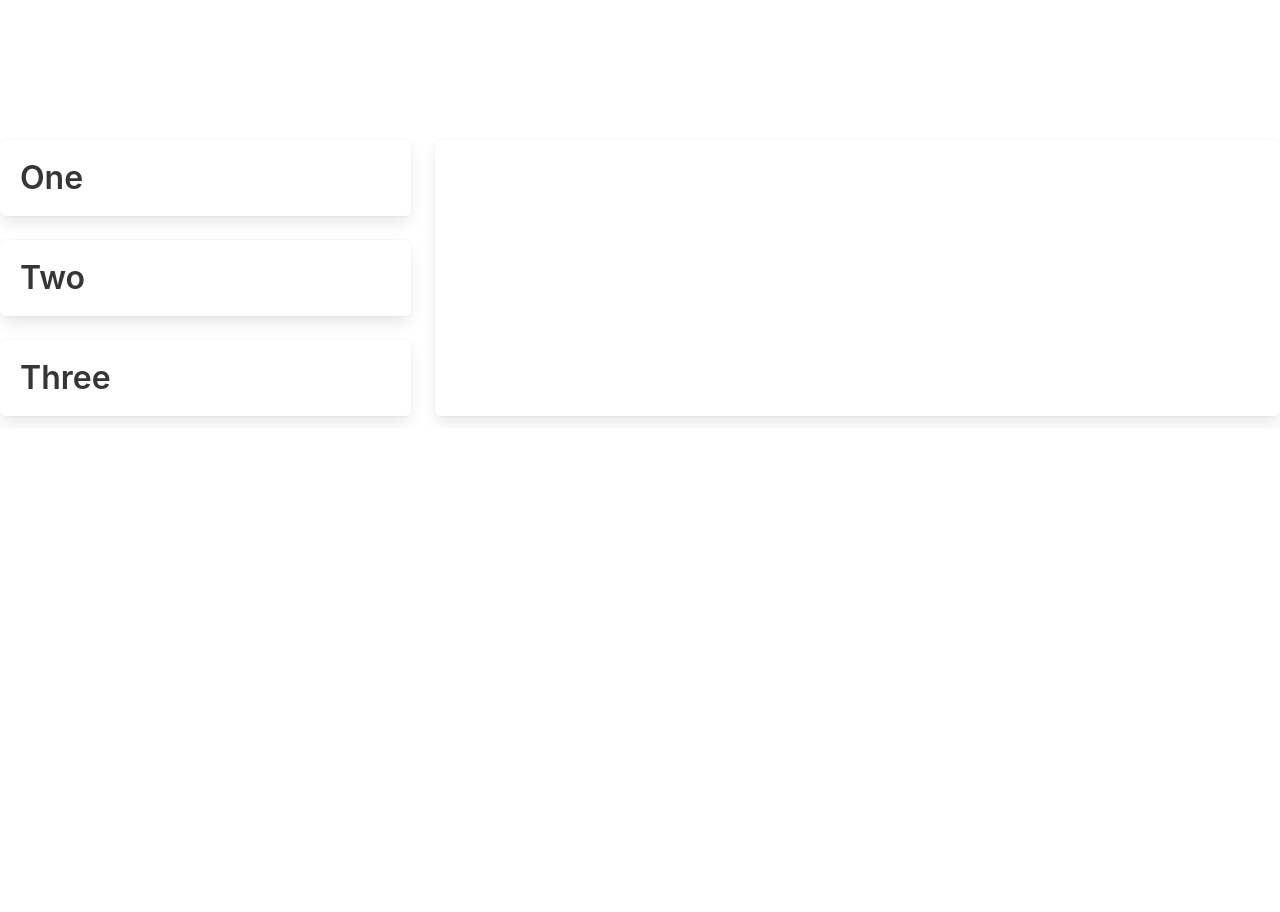
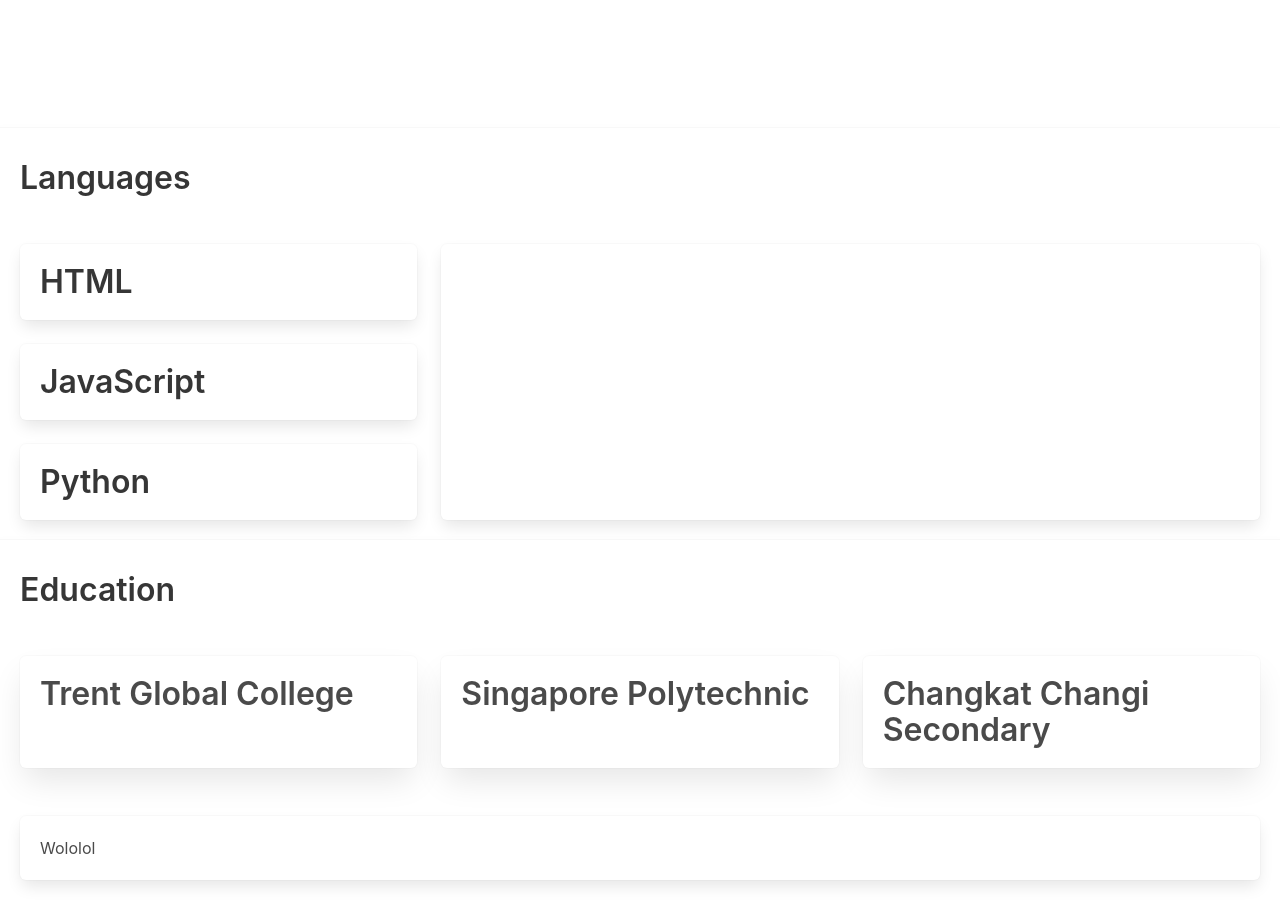
Before and after one commit to muhdarifrawi/react-resume, a React (Create React App) app: page / in a window 1280 px wide. Shown: the part 860-1772 px from the top of the page. Before the commit the page ends 1288 px from the top, so only its background shows below. Built offline with nearby package versions, Linux system fonts and the light colour scheme.

Commit message:
added education section.

```diff
--- a/src/App.js
+++ b/src/App.js
@@ -3,6 +3,7 @@ import React from 'react';
 import './App.css';
 import Hero from "./Hero.js"
 import Language from "./Languages.js";
+import Education from "./Education.js"
 
 import 'bulma/css/bulma.css';
 
@@ -18,6 +19,9 @@ function App() {
       <section>
       <Language/>
       </section>
+      <section>
+      <Education/>
+      </section>
     </div>
   );
 }
--- /dev/null
+++ b/src/Education.js
@@ -0,0 +1,35 @@
+import React from 'react';
+import './App.css';
+
+export default class Education extends React.Component {
+
+    render (){
+    return(
+        <div>
+
+            <div class="tile is-ancestor box">
+                <div class="tile is-vertical">
+                <div class="tile title is-parent">Education</div>
+                <div class="tile title">
+                    <div class="tile is-parent ">
+                        <div class="tile is-child box">Trent Global College</div>
+                    </div>
+                    <div class="tile is-parent ">
+                        <div class="tile is-child box">Singapore Polytechnic</div>
+                    </div>
+                    <div class="tile is-parent ">
+                        <div class="tile is-child box">Changkat Changi Secondary</div>
+                    </div>
+                </div>
+                <div class="tile">
+                    <div class="tile is-parent">
+                        <div class="tile is-child box">
+                            Wololol
+                        </div>
+                    </div>
+                </div>
+                </div>
+            </div>
+        </div>
+    )};
+}
--- a/src/Languages.js
+++ b/src/Languages.js
@@ -10,21 +10,21 @@ export default class Language extends React.Component {
         console.log(event.target.id)
         if (event.target.id == "one"){
             this.setState({
-                title: "One",
+                title: "HTML",
                 content: "lorem ipsum"
             })
         }
 
         else if (event.target.id == "two") {
             this.setState({
-                title:"Two",
+                title:"JavaScript",
                 content: "kawabunga"
             })
         }
 
         else{
             this.setState({
-                title:"Three",
+                title:"Python",
                 content:"if you were here"
             })
         }
@@ -33,16 +33,22 @@ export default class Language extends React.Component {
     render (){
     return(
         <div>
-        <div class="tile is-ancestor">
+            <div class="tile is-ancestor box">
+                <div class="tile is-vertical">
+                    <div class="tile is-parent title">Languages</div>
+                        <div class="tile">
                             <div class="tile is-4 is-vertical is-parent">
-            <div class="tile is-child box" id="one" onMouseEnter={this.displayTitle}>
-            <p class="title one">One</p>
+                                <div class="tile is-child box" id="one"
+                                onMouseEnter={this.displayTitle}>
+                                <p class="title one">HTML</p>
                                 </div>
-            <div class="tile is-child box" id="two" onMouseEnter={this.displayTitle}>
-            <p class="title">Two</p>
+                                <div class="tile is-child box" id="two"
+                                onMouseEnter={this.displayTitle}>
+                                <p class="title">JavaScript</p>
                                 </div>
-            <div class="tile is-child box" id="three" onMouseEnter={this.displayTitle}>
-            <p class="title">Three</p>
+                                <div class="tile is-child box" id="three"
+                                onMouseEnter={this.displayTitle}>
+                                <p class="title">Python</p>
                                 </div>
                             </div>
                             <div class="tile is-parent">
@@ -53,5 +59,7 @@ export default class Language extends React.Component {
                             </div>
                         </div>
                     </div>
+            </div>
+        </div>
     )};
 }
```
Lines whose indentation alone changed are shown as unchanged.
